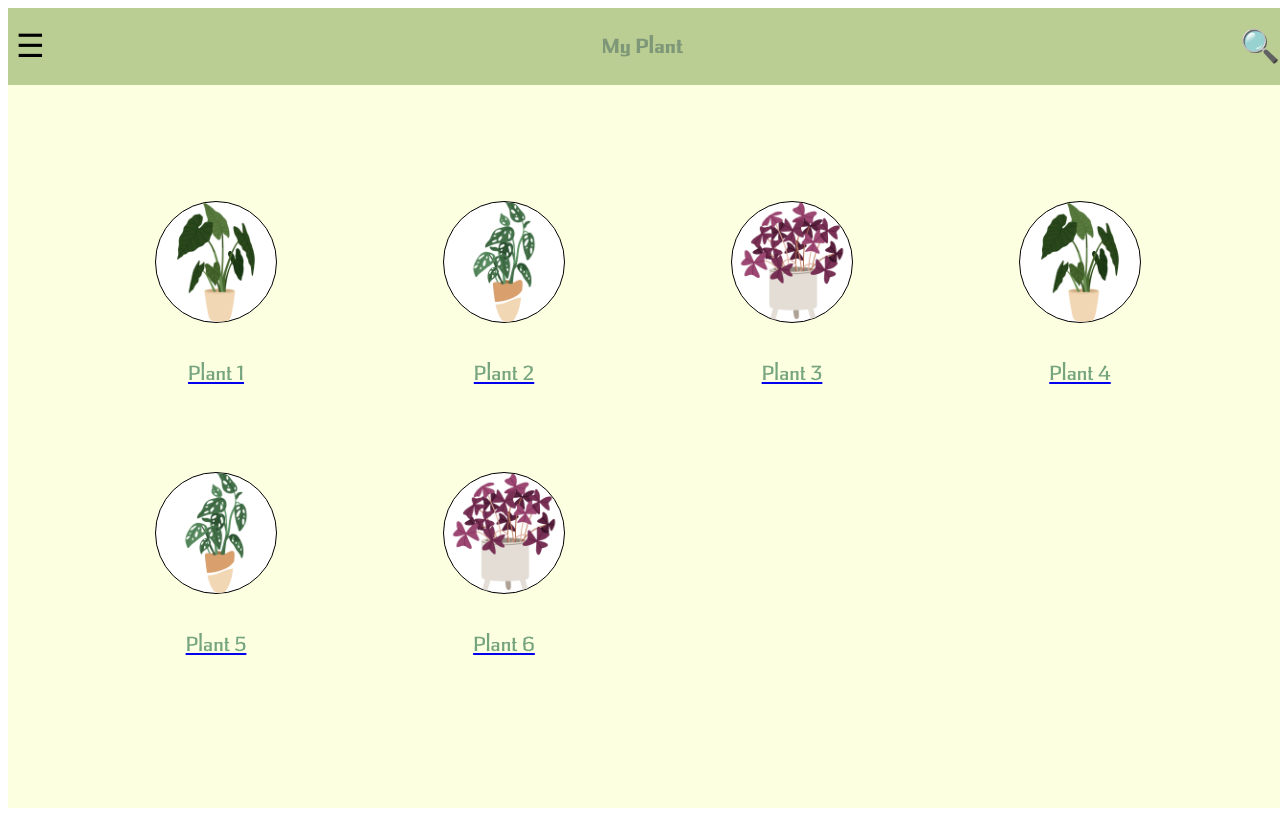
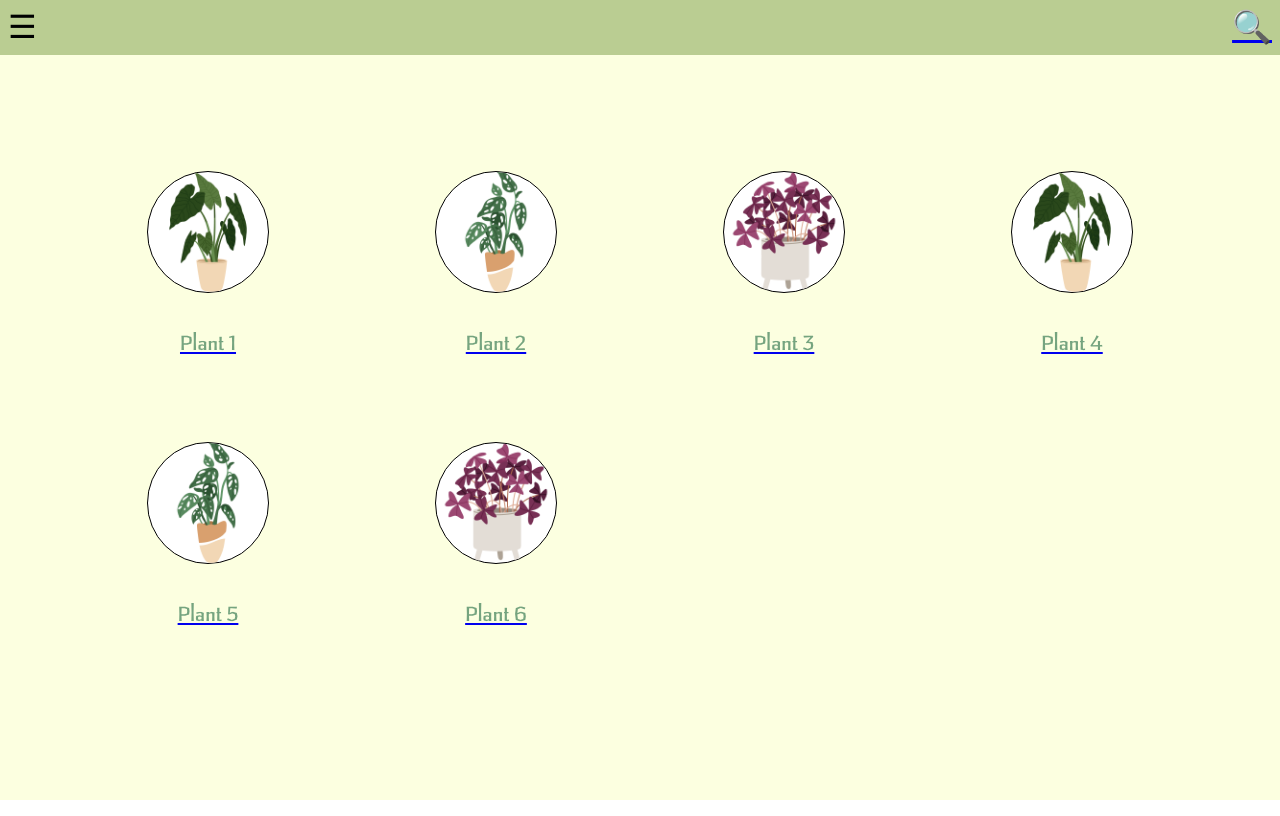
Before and after one commit to deco3801-mortein/frontend, a React (Vite) app: page / in a window 1280 px wide. Built offline with nearby package versions, Linux system fonts and the light colour scheme; data requests are answered from the project's data file; the HTML template or start-up script is replaced by a standard one.

Commit message:
Add amplify project

```diff
--- /dev/null
+++ b/amplify/package.json
@@ -0,0 +1,3 @@
+{
+  "type": "module"
+}
--- a/src/App.css
+++ b/src/App.css
@@ -1,3 +1,9 @@
+#root {
+    width: 100vw;
+    height: 100vh;
+}
+
+
 @font-face {
     font-family: "Pilser";
     src: url("./assets/Pilser.otf") format("opentype");
@@ -15,4 +21,6 @@
 
 body {
     font-family: "Pilser", sans-serif;
+    margin: 0;
+    padding: 0;
 }
--- a/src/App.jsx
+++ b/src/App.jsx
@@ -17,6 +17,7 @@
 import Navbar from "./components/Navbar";
 import HomePage from "./pages/HomePage";
 import Detail from "./pages/Detail";
+import Guide from "./pages/Guide";
 import "./App.css";
 import "./pages/Detail.css";
 
@@ -72,6 +73,7 @@
                         )
                     }
                 />
+                <Route path="/guide" element={<Guide />} />
             </Routes>
         </Router>
     );
--- a/src/components/Header.jsx
+++ b/src/components/Header.jsx
@@ -1,11 +1,14 @@
 import "../components/Header.css";
+import { Link } from "react-router-dom";
 
-const Header = () => {
+const Header = (props) => {
     return (
         <header className="header">
             <div className="menu-icon">&#9776;</div>
-            <h1 className="title">My Plant</h1>
-            <div className="search-icon">&#128269;</div>
+            <h1 className="title">{props.title}</h1>
+            <Link to="/guide">
+                <div className="search-icon">&#128269;</div>
+            </Link>
         </header>
     );
 };
```
Also changed, not shown: amplify/auth/resource.ts (added, +11 -0 lines), amplify/backend.ts (added, +11 -0 lines), amplify/data/resource.ts (added, +53 -0 lines), amplify/tsconfig.json (added, +17 -0 lines), package.json (+11 -2 lines), 2 other files (tests, documents, lock files or other folders).
